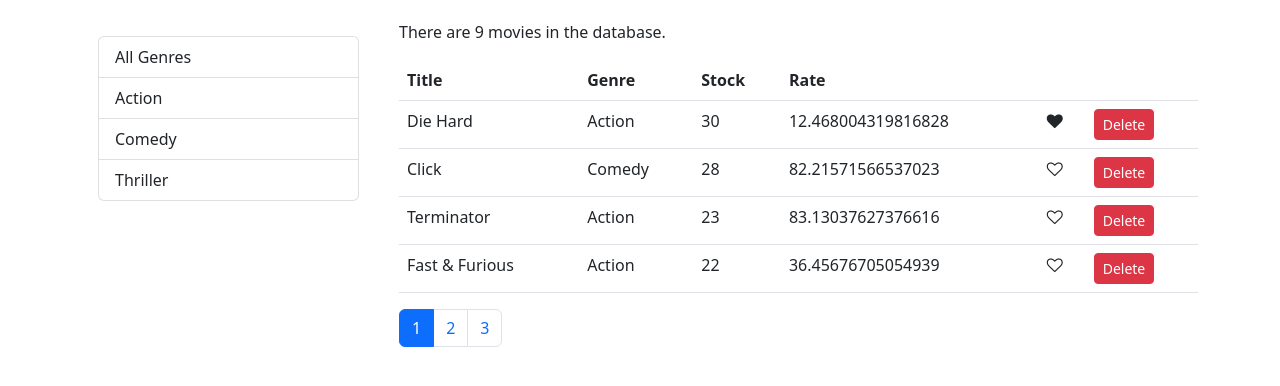
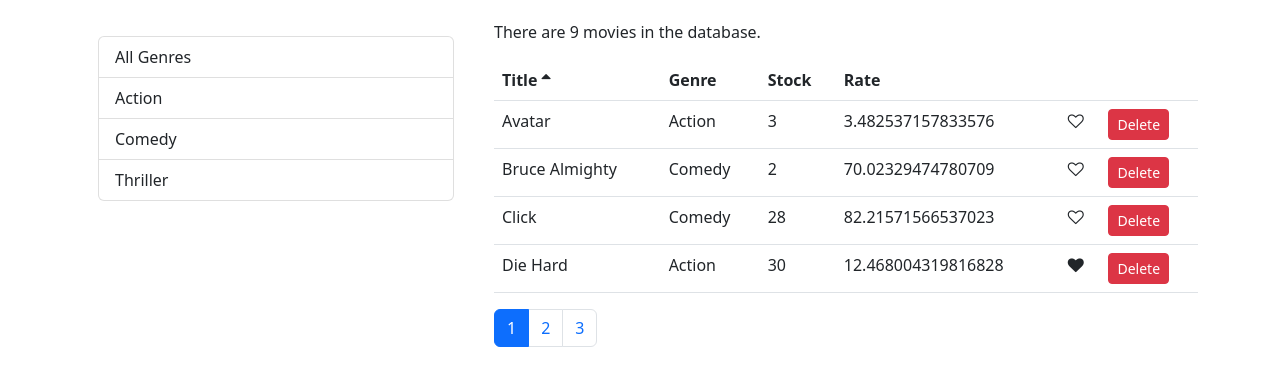
Before and after one commit to Nil20/Vidly, a React (Create React App) app: page / in a window 1280 px wide. Shown: the top 386 px of the page. Built offline with nearby package versions, Linux system fonts and the light colour scheme.

Commit message:
sort by column addition

```diff
--- a/src/components/common/like.jsx
+++ b/src/components/common/like.jsx
@@ -1,4 +1,4 @@
-import React, { Component } from "react";
+import React from "react";
 
 const Like = (props) => {
   let classes = "fa fa-heart";
@@ -11,6 +11,6 @@
       aria-hidden="true"
     ></i>
   );
-}
+};
 
 export default Like;
--- /dev/null
+++ b/src/components/common/tableBody.jsx
@@ -0,0 +1,34 @@
+import React, { Component } from "react";
+import _ from "lodash";
+
+class TableBody extends Component {
+  renderCell = (item, column) => {
+    if (column.content) return column.content(item);
+
+    return _.get(item, column.path);
+  };
+
+  createKey = (item, column) => {
+    return item._id + (column.path || column.key);
+  };
+
+  render() {
+    const { data, columns } = this.props;
+
+    return (
+      <tbody>
+        {data.map((item) => (
+          <tr key={item._id}>
+            {columns.map((column) => (
+              <td key={this.createKey(item, column)}>
+                {this.renderCell(item, column)}
+              </td>
+            ))}
+          </tr>
+        ))}
+      </tbody>
+    );
+  }
+}
+
+export default TableBody;
--- /dev/null
+++ b/src/components/common/tableHeader.jsx
@@ -0,0 +1,43 @@
+import React, { Component } from "react";
+
+class TableHeader extends Component {
+  raiseSort = (path) => {
+    const sortColumn = { ...this.props.sortColumn };
+    if (sortColumn.path === path)
+      sortColumn.order = sortColumn.order === "asc" ? "desc" : "asc";
+    else {
+      sortColumn.path = path;
+      sortColumn.order = "asc";
+    }
+    this.props.onSort(sortColumn);
+  };
+
+  renderSortIcon = (column) => {
+    const { sortColumn } = this.props;
+
+    if (column.path !== sortColumn.path) return null;
+    if (sortColumn.order === "asc") return <i className="fa fa-sort-asc"></i>;
+
+    return <i className="fa fa-sort-desc"></i>;
+  };
+
+  render() {
+    return (
+      <thead>
+        <tr>
+          {this.props.columns.map((column) => (
+            <th
+              className="clickable"
+              key={column.path || column.key}
+              onClick={() => this.raiseSort(column.path)}
+            >
+              {column.label} {this.renderSortIcon(column)}
+            </th>
+          ))}
+        </tr>
+      </thead>
+    );
+  }
+}
+
+export default TableHeader;
--- a/src/components/movies.jsx
+++ b/src/components/movies.jsx
@@ -1,10 +1,11 @@
 import React, { Component } from "react";
-import Like from "./common/like";
+import MoviesTable from "./moviesTable";
 import Pagination from "./common/pagination";
 import { paginate } from "../utils/paginate";
 import { getMovies } from "../services/fakeMovieService";
 import ListGroup from "./common/listGroup";
 import { getGenres } from "../services/fakeGenreService";
+import _ from "lodash";
 
 class Movies extends Component {
   state = {
@@ -12,10 +13,11 @@
     genres: [],
     currentPage: 1,
     pageSize: 4,
+    sortColumn: { path: "title", order: "asc" },
   };
 
   componentDidMount() {
-    const genres = [{name: 'All Genres', _id: 0} , ...getGenres()]
+    const genres = [{ name: "All Genres", _id: 0 }, ...getGenres()];
 
     this.setState({ movies: getMovies(), genres });
   }
@@ -41,27 +43,35 @@
     this.setState({ selectedGenre: genre, currentPage: 1 });
   };
 
+  handleSort = (sortColumn) => {
+    this.setState({ currentPage: 1, sortColumn });
+  };
+
   render() {
     const { length: count } = this.state.movies;
 
     const {
       pageSize,
       currentPage,
+      sortColumn,
       selectedGenre,
       movies: allMovies,
     } = this.state;
 
-    const filtered = selectedGenre && selectedGenre._id
-      ? allMovies.filter((m) => m.genre.name === selectedGenre.name)
-      : allMovies;
+    const filtered =
+      selectedGenre && selectedGenre._id
+        ? allMovies.filter((m) => m.genre.name === selectedGenre.name)
+        : allMovies;
 
-    const movies = paginate(filtered, currentPage, pageSize);
+    const ordered = _.orderBy(filtered, [sortColumn.path], [sortColumn.order]);
+
+    const movies = paginate(ordered, currentPage, pageSize);
 
     if (count === 0) return <p>There are no movies</p>;
 
     return (
       <div className="row">
-        <div className="col-3 m-3">
+        <div className="col-4 m-3">
           <ListGroup
             items={this.state.genres}
             selectedItem={this.state.selectedGenre}
@@ -71,42 +81,13 @@
 
         <div className="col">
           <p>There are {filtered.length} movies in the database.</p>
-          <table className="table">
-            <thead>
-              <tr>
-                <th>Title</th>
-                <th>Genre</th>
-                <th>Stock</th>
-                <th>Rate</th>
-                <th></th>
-                <th></th>
-              </tr>
-            </thead>
-            <tbody>
-              {movies.map((movie) => (
-                <tr key={movie._id}>
-                  <td>{movie.title}</td>
-                  <td>{movie.genre.name}</td>
-                  <td>{movie.numberInStock}</td>
-                  <td>{movie.dailyRentalRate}</td>
-                  <td>
-                    <Like
-                      liked={movie.liked}
-                      onClick={() => this.handleLike(movie)}
-                    />
-                  </td>
-                  <td>
-                    <button
-                      onClick={() => this.handleDelete(movie)}
-                      className="btn btn-danger btn-sm"
-                    >
-                      Delete
-                    </button>
-                  </td>
-                </tr>
-              ))}
-            </tbody>
-          </table>
+          <MoviesTable
+            movies={movies}
+            sortColumn={sortColumn}
+            onDelete={this.handleDelete}
+            onLike={this.handleLike}
+            onSort={this.handleSort}
+          />
           <Pagination
             itemsCount={filtered.length}
             pageSize={pageSize}
--- /dev/null
+++ b/src/components/moviesTable.jsx
@@ -0,0 +1,68 @@
+import React, { Component } from "react";
+import TableHeader from "./common/tableHeader";
+import Like from "./common/like";
+import TableBody from "./common/tableBody";
+
+class MoviesTable extends Component {
+  columns = [
+    { path: "title", label: "Title" },
+    { path: "genre.name", label: "Genre" },
+    { path: "numberInStock", label: "Stock" },
+    { path: "dailyRentalRate", label: "Rate" },
+    {
+      key: "like",
+      content: (movie) => (
+        <Like liked={movie.liked} onClick={() => this.props.onLike(movie)} />
+      ),
+    },
+    {
+      key: "delete",
+      content: (movie) => (
+        <button
+          onClick={() => this.props.onDelete(movie)}
+          className="btn btn-danger btn-sm"
+        >
+          Delete
+        </button>
+      ),
+    },
+  ];
+
+  render() {
+    const { movies, onSort, sortColumn } = this.props;
+
+    return (
+      <table className="table">
+        <TableHeader
+          columns={this.columns}
+          sortColumn={sortColumn}
+          onSort={onSort}
+        />
+        <TableBody columns={this.columns} data={movies} />
+        {/* <tbody>
+          {movies.map((movie) => (
+            <tr key={movie._id}>
+              <td>{movie.title}</td>
+              <td>{movie.genre.name}</td>
+              <td>{movie.numberInStock}</td>
+              <td>{movie.dailyRentalRate.toFixed(2)}</td>
+              <td>
+                <Like liked={movie.liked} onClick={() => onLike(movie)} />
+              </td>
+              <td>
+                <button
+                  onClick={() => onDelete(movie)}
+                  className="btn btn-danger btn-sm"
+                >
+                  Delete
+                </button>
+              </td>
+            </tr>
+          ))}
+        </tbody> */}
+      </table>
+    );
+  }
+}
+
+export default MoviesTable;
--- a/src/index.css
+++ b/src/index.css
@@ -1,7 +1,7 @@
 body {
   margin: 0;
-  font-family: -apple-system, BlinkMacSystemFont, 'Segoe UI', 'Roboto', 'Oxygen',
-    'Ubuntu', 'Cantarell', 'Fira Sans', 'Droid Sans', 'Helvetica Neue',
+  font-family: -apple-system, BlinkMacSystemFont, "Segoe UI", "Roboto", "Oxygen",
+    "Ubuntu", "Cantarell", "Fira Sans", "Droid Sans", "Helvetica Neue",
     sans-serif;
   -webkit-font-smoothing: antialiased;
   -moz-osx-font-smoothing: grayscale;
@@ -9,6 +9,10 @@
 }
 
 code {
-  font-family: source-code-pro, Menlo, Monaco, Consolas, 'Courier New',
+  font-family: source-code-pro, Menlo, Monaco, Consolas, "Courier New",
     monospace;
 }
+
+.clickable {
+  cursor: pointer;
+}
--- a/src/services/fakeMovieService.js
+++ b/src/services/fakeMovieService.js
@@ -1,4 +1,4 @@
-import * as genresAPI from "./fakeGenreService";
+//import * as genresAPI from "./fakeGenreService";
 
 const movies = [
   {
```
Lines whose indentation alone changed are shown as unchanged.
